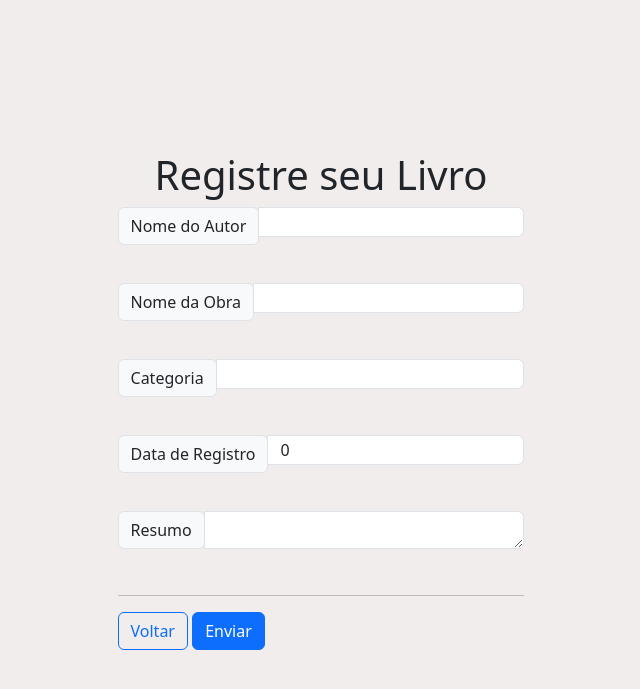
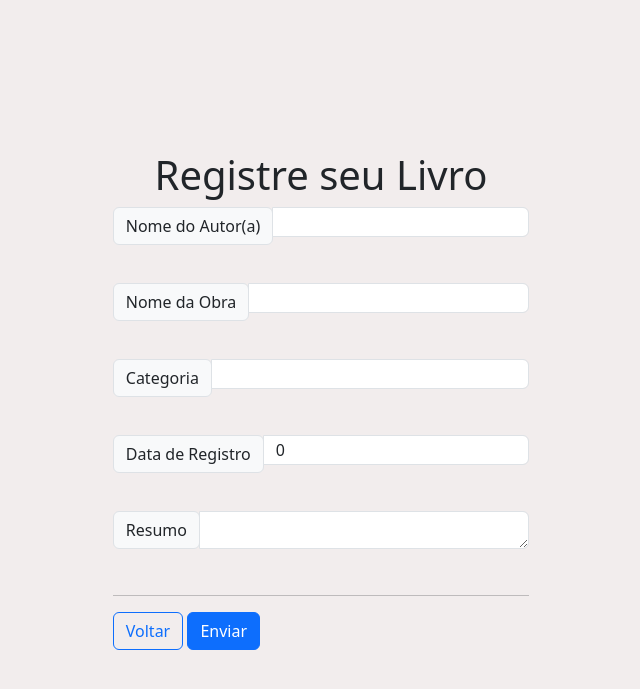
Before and after one commit to Rafazg/djangoapp, a Django app: page /registrar_livros/ in a window 1280 px wide. Shown: the top 689 px of the page, without its empty margins (319-959 px from the left). Run offline with Django 4.2, Linux system fonts and the light colour scheme; some libraries are stand-ins or nearby versions.

Commit message:
Updates placeholder text from "Nome do Autor" to "Nome do Autor(a)"

```diff
--- a/myapp/templates/registrar_livros.html
+++ b/myapp/templates/registrar_livros.html
@@ -27,7 +27,7 @@
         <!-- Nome -->
         <div class="input-group mb-3">
           <div class="input-group-prepend">
-            <span class="input-group-text">Nome do Autor</span>
+            <span class="input-group-text">Nome do Autor(a)</span>
           </div>
           {% render_field form.nome_do_autor class="form-control" %}
         </div>
```
